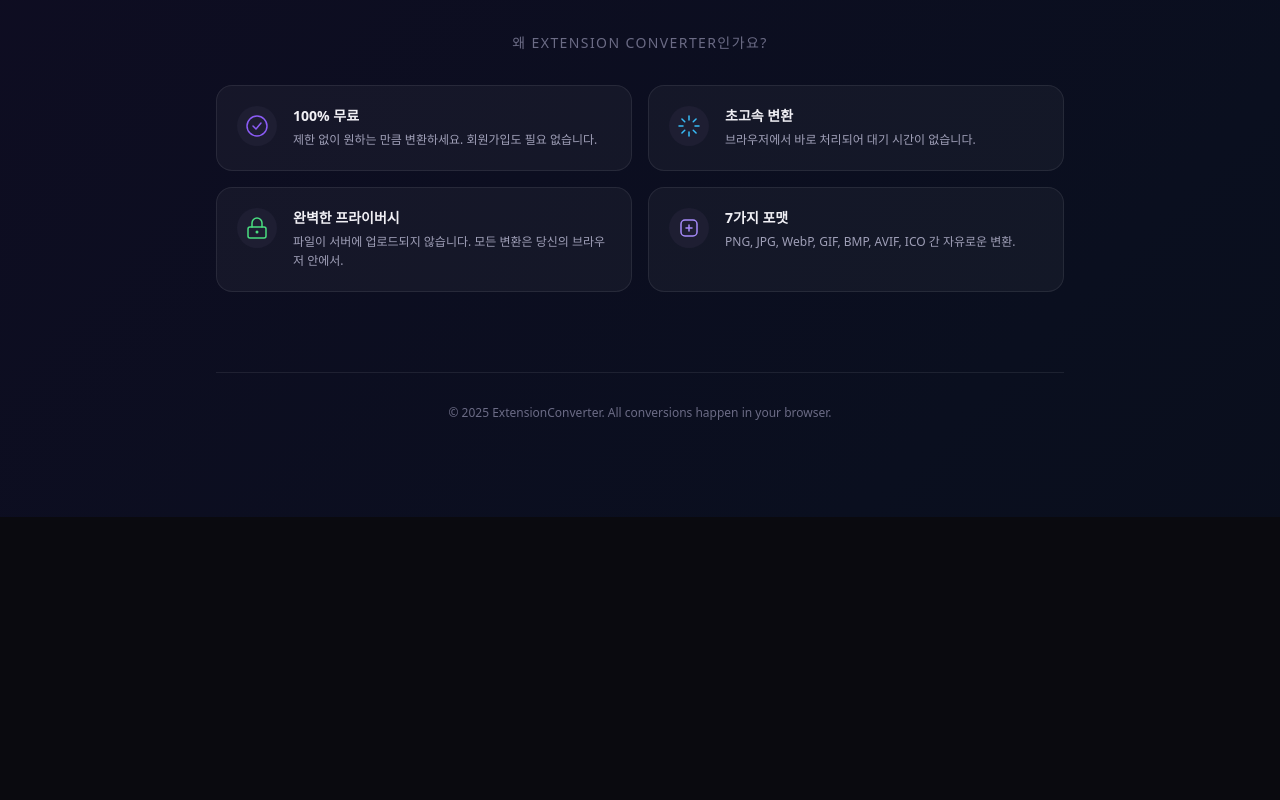
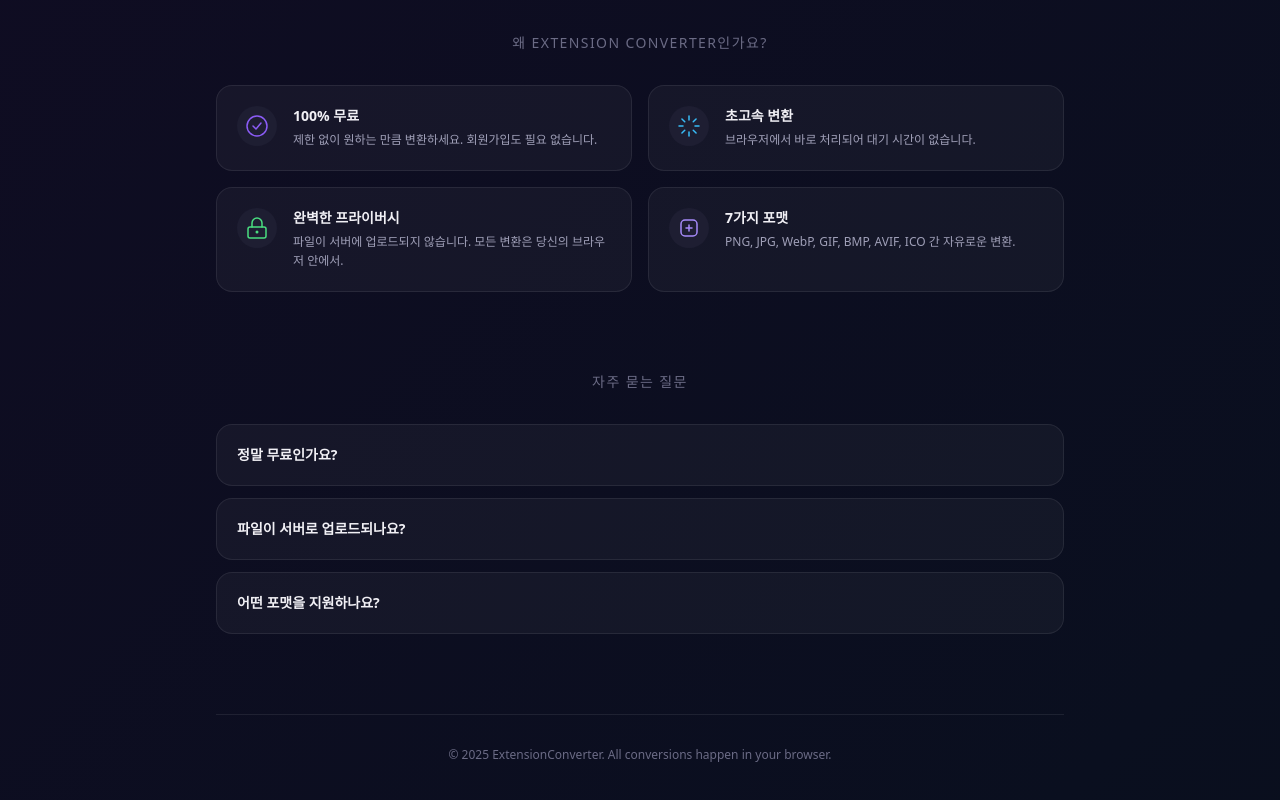
Before and after one commit to songsong-haha/extension-converter, a Next.js app: page / in a window 1280 px wide. Shown: the part 874-1674 px from the top of the page. Before the commit the page ends 1391 px from the top, so only its background shows below. Built offline with nearby package versions, Linux system fonts and the light colour scheme; no server answers.

Commit message:
feat: [US-001] - [FAQ 섹션 3문항 추가(SEO 스니펫 대응)]

```diff
--- a/src/app/page.tsx
+++ b/src/app/page.tsx
@@ -6,6 +6,22 @@ const SUPPORTED_FORMAT_COUNT = SUPPORTED_FORMAT_LABELS.length;
 const HERO_FORMAT_LIST = SUPPORTED_FORMAT_LABELS.join(", ");
 const HERO_SUPPORT_COPY = `${HERO_FORMAT_LIST} 지원 포맷 ${SUPPORTED_FORMAT_COUNT}종을 브라우저에서 바로 변환할 수 있어요.`;
 const PRIMARY_CTA_LABEL = "파일 업로드하고 변환";
+const FAQ_ITEMS = [
+  {
+    question: "정말 무료인가요?",
+    answer:
+      "네. 회원가입 없이 무료로 사용할 수 있으며 변환 횟수 제한도 없습니다.",
+  },
+  {
+    question: "파일이 서버로 업로드되나요?",
+    answer:
+      "아니요. 변환은 브라우저 안에서 처리되며 파일은 외부 서버로 전송되지 않습니다.",
+  },
+  {
+    question: "어떤 포맷을 지원하나요?",
+    answer: `${HERO_FORMAT_LIST} 등 주요 이미지 포맷 간 변환을 지원합니다.`,
+  },
+] as const;
 
 const FEATURES = [
     {
@@ -88,6 +104,19 @@ const FEATURES = [
 ];
 
 export default function Home() {
+  const faqSchema = {
+    "@context": "https://schema.org",
+    "@type": "FAQPage",
+    mainEntity: FAQ_ITEMS.map((item) => ({
+      "@type": "Question",
+      name: item.question,
+      acceptedAnswer: {
+        "@type": "Answer",
+        text: item.answer,
+      },
+    })),
+  };
+
   return (
     <div className="bg-gradient-animated min-h-screen">
       {/* Decorative orbs */}
@@ -160,6 +189,28 @@ export default function Home() {
           </div>
         </section>
 
+        {/* FAQ */}
+        <section className="mt-20 animate-fade-up" style={{ animationDelay: "0.5s" }}>
+          <h2 className="text-center text-sm font-medium text-[var(--text-muted)] uppercase tracking-widest mb-8">
+            자주 묻는 질문
+          </h2>
+          <div className="space-y-3">
+            {FAQ_ITEMS.map((item) => (
+              <details
+                key={item.question}
+                className="glass-card p-5 group open:bg-[var(--surface-200)]/50"
+              >
+                <summary className="cursor-pointer list-none text-sm font-semibold text-[var(--text-primary)]">
+                  {item.question}
+                </summary>
+                <p className="mt-3 text-xs text-[var(--text-secondary)] leading-relaxed">
+                  {item.answer}
+                </p>
+              </details>
+            ))}
+          </div>
+        </section>
+
         {/* Footer */}
         <footer className="mt-20 pt-8 border-t border-[var(--glass-border)] text-center">
           <p className="text-xs text-[var(--text-muted)]">
@@ -167,6 +218,10 @@ export default function Home() {
           </p>
         </footer>
       </main>
+      <script
+        type="application/ld+json"
+        dangerouslySetInnerHTML={{ __html: JSON.stringify(faqSchema) }}
+      />
     </div>
   );
 }
```
Also changed, not shown: 1 other file (tests, documents, lock files or other folders).
